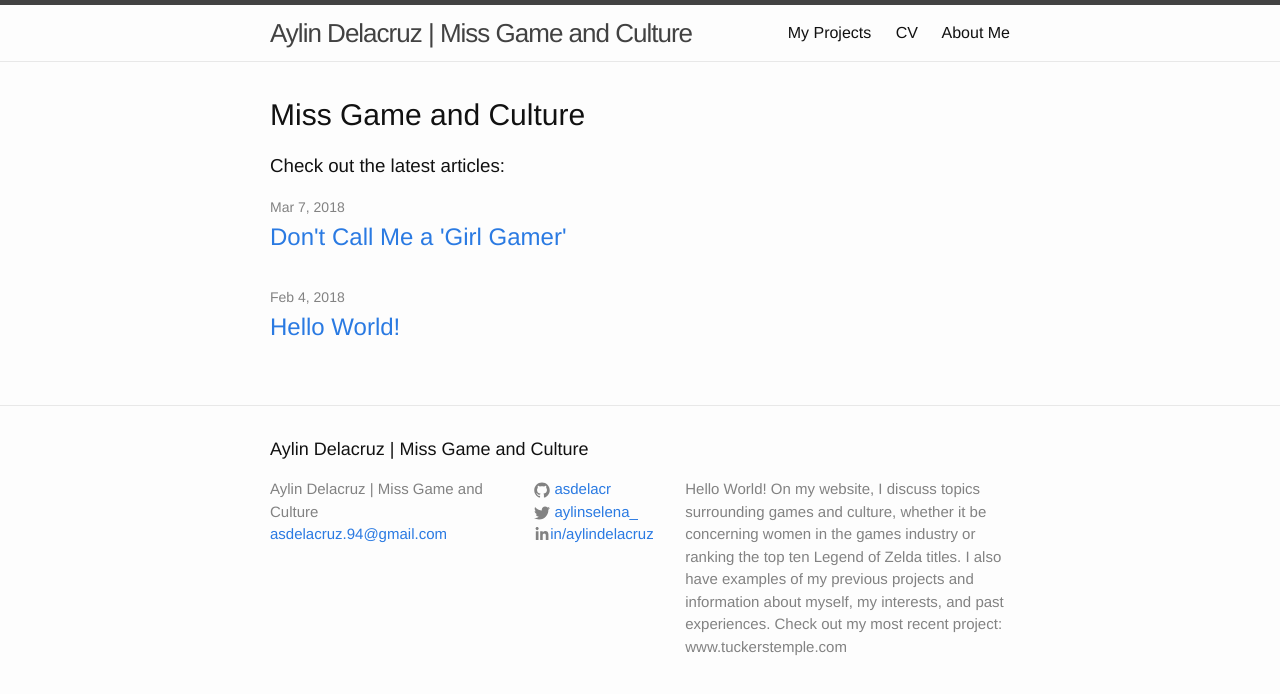
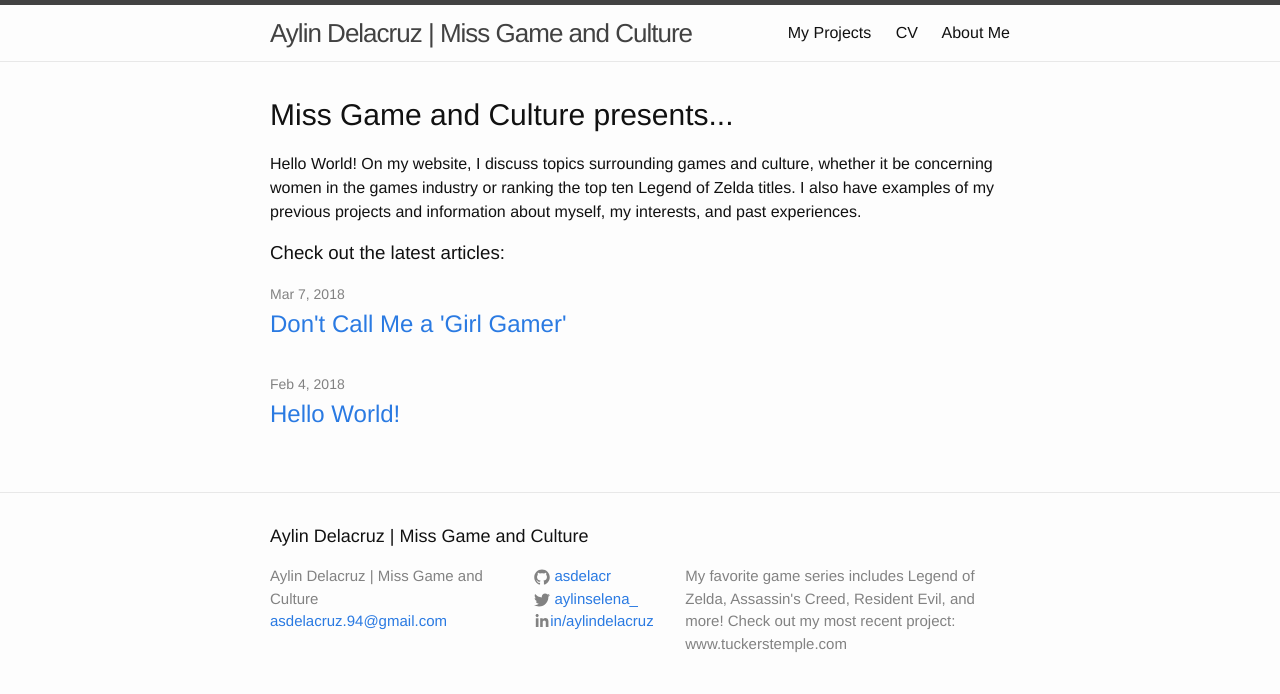
Before and after one commit to asdelacr/asdelacr.github.io, a Jekyll site: the page built from index.html, in a window 1280 px wide. Shown: the top 694 px of the page. Built offline with Jekyll 4.4.1, drawn with Linux system fonts in a browser that asks for light colours.

Commit message:
more text changes
same

```diff
--- a/_config.yml
+++ b/_config.yml
@@ -9,11 +9,7 @@
 title: Aylin Delacruz | Miss Game and Culture
 email: asdelacruz.94@gmail.com
 description: > # this means to ignore newlines until "baseurl:"
-  Hello World!
-  On my website, I discuss topics surrounding games and culture, whether it be concerning
-  women in the games industry or ranking the top ten Legend of Zelda titles.
-  I also have examples of my previous projects
-  and information about myself, my interests, and past experiences.
+  My favorite game series includes Legend of Zelda, Assassin's Creed, Resident Evil, and more!
   Check out my most recent project: www.tuckerstemple.com
 baseurl: "" # the subpath of your site, e.g. /blog
 url: "http://aylindelacruz.com" # the base hostname & protocol for your site
--- a/index.html
+++ b/index.html
@@ -4,7 +4,13 @@ layout: default
 
 <div class="home">
 
-  <h1 class="page-heading">Miss Game and Culture</h1>
+  <h1 class="page-heading">Miss Game and Culture presents...</h1>
+
+  <h4> Hello World!
+  On my website, I discuss topics surrounding games and culture, whether it be concerning
+  women in the games industry or ranking the top ten Legend of Zelda titles.
+  I also have examples of my previous projects
+  and information about myself, my interests, and past experiences. </h4>
 
   <h3>Check out the latest articles: </h3>
 
```
